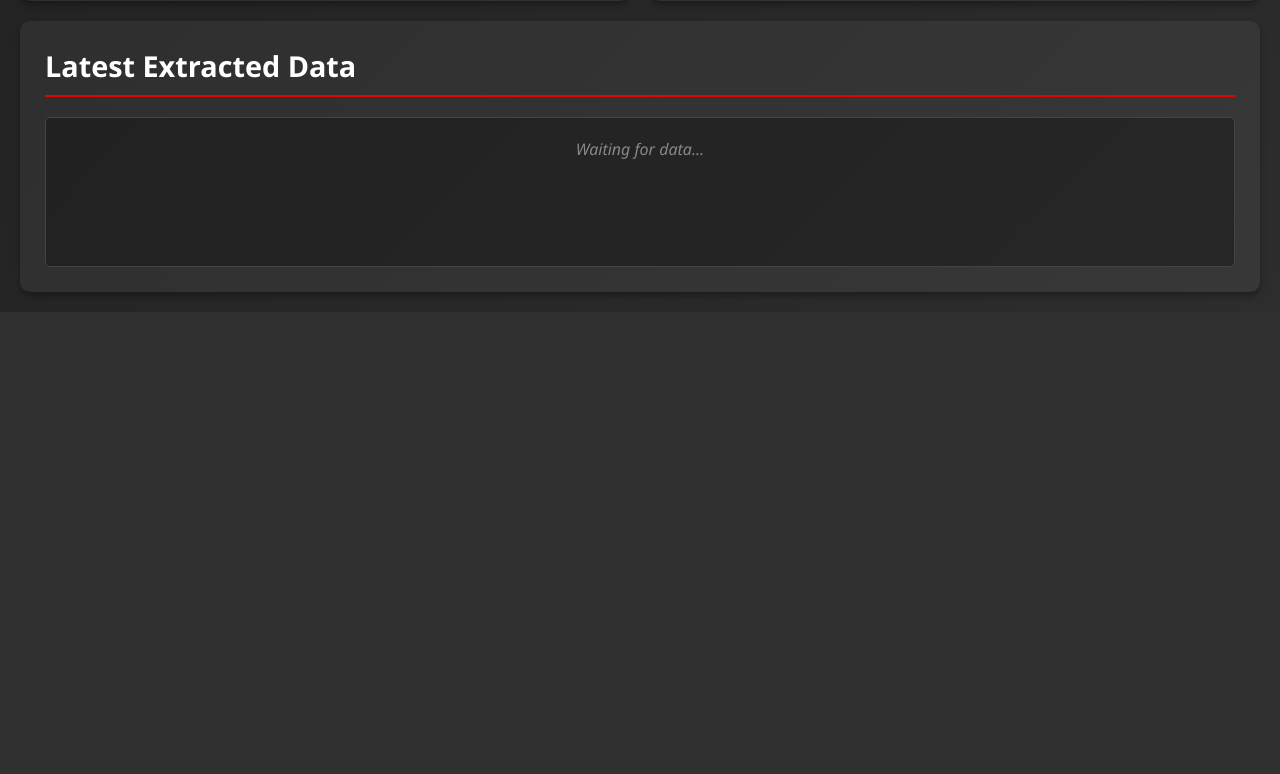
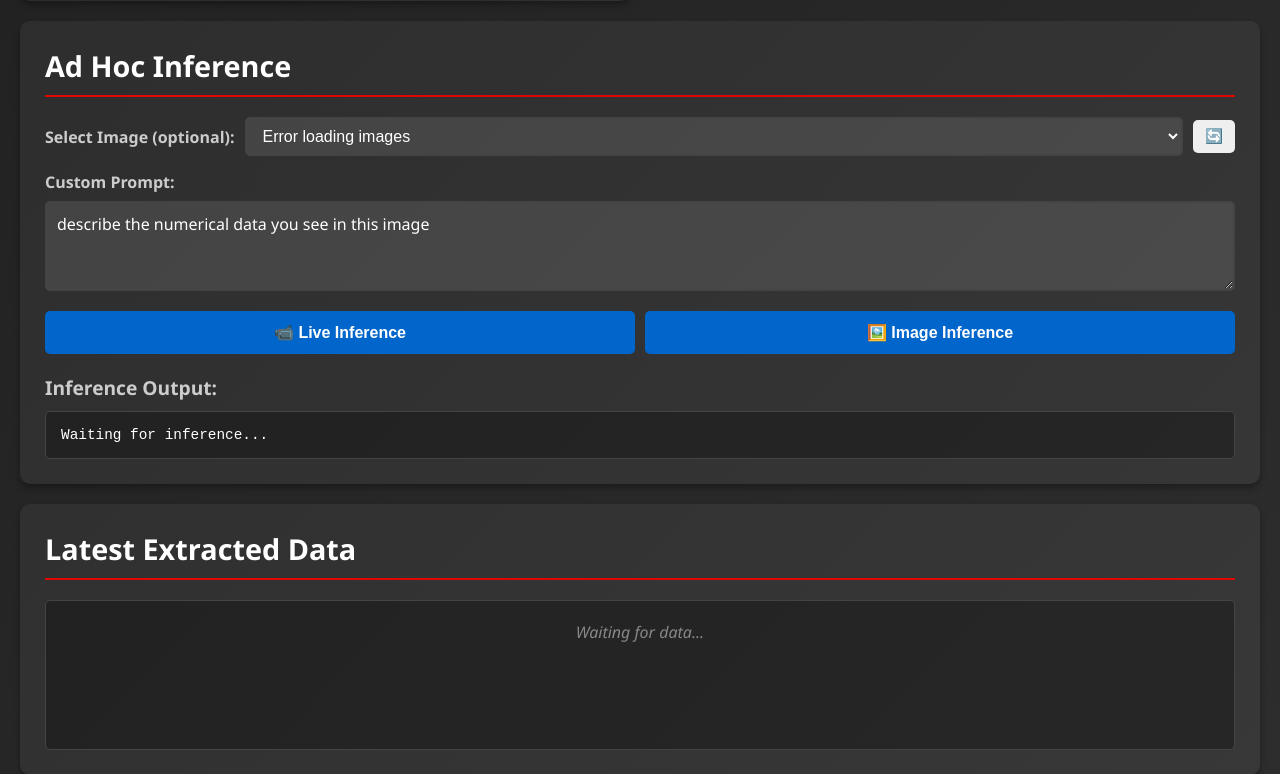
Before and after one commit to modestprophet/f1-superfan, a Flask app: page / in a window 1280 px wide. Shown: the part 820-1594 px from the top of the page. Before the commit the page ends 1120 px from the top, so only its background shows below. Run offline with Flask 3, Linux system fonts and the light colour scheme.

Commit message:
re-worked ad hoc inference

```diff
--- a/config/config.yaml
+++ b/config/config.yaml
@@ -10,16 +10,16 @@ capture:
     input: "data/input"
     processed: "data/processed"
     failed: "data/failed"
+    manual: "data/manual"
 
 llm:
   provider: "together"  # or 'ollama'
   ollama_host: "http://10.0.20.17:11434"
   ollama_model: "granite3.2-vision:latest"
-  together_api_key: ${TOGETHER_API_KEY}  # or set directly
   together_model: "meta-llama/Llama-4-Scout-17B-16E-Instruct"
   prompts:
     current_lap: "What is the current lap number shown in the image? Respond with JSON `{\"lap_number\": X}`."
-    timing_table: "Extract the full timing table from the image. For each driver, provide position, name, gap, and interval. Provide the response in a JSON object with a key 'timing_table' containing a list of drivers."
+    timing_table: "Extract the full timing table from the image. For each driver, provide position, name, gap, interval, and current tyre (if available). Provide the response in a JSON object with a key 'timing_table' containing a list of drivers."
 #    tire_info: "Extract the tire compound and age for each driver visible in the image. Respond with a JSON object containing a list of drivers with their tire info."
 
 database:
--- a/src/server.py
+++ b/src/server.py
@@ -27,6 +27,8 @@ class F1SuperfanServer:
 
         current_dir = os.path.dirname(os.path.abspath(__file__))
         project_root = os.path.dirname(current_dir)
+
+        self.manual_images_dir = self.config.get('capture.storage_paths.manual', 'data/manual')
 
         template_folder = os.path.join(project_root, 'templates')
         static_folder = os.path.join(project_root, 'static')
@@ -58,7 +60,7 @@ class F1SuperfanServer:
 
                 # Generate filename with timestamp
                 timestamp = datetime.now().strftime('%Y%m%d_%H%M%S')
-                input_dir = self.config.get('capture.storage_paths.input', 'data/input')
+                input_dir = self.config.get('capture.storage_paths.manual', 'data/manual')
                 filename = f"manual_{timestamp}.jpg"
                 output_path = os.path.join(input_dir, filename)
 
@@ -81,7 +83,7 @@ class F1SuperfanServer:
 
         @self.app.route('/adhoc_inference', methods=['POST'])
         def adhoc_inference():
-            """Perform ad hoc inference with custom prompt."""
+            """Perform ad hoc inference with custom prompt on live camera feed."""
             try:
                 if not self.image_processor.is_initialized():
                     return jsonify({'error': 'Camera not available'}), 503
@@ -96,7 +98,7 @@ class F1SuperfanServer:
                 if not custom_prompt:
                     return jsonify({'error': 'Prompt is required'}), 400
 
-                logger.info(f"Ad hoc inference requested with prompt: {custom_prompt}")
+                logger.info(f"Live inference requested with prompt: {custom_prompt}")
 
                 # Capture frame to temporary file
                 with tempfile.NamedTemporaryFile(suffix='.jpg', delete=False) as temp_file:
@@ -119,7 +121,7 @@ class F1SuperfanServer:
                 if response_text is None:
                     return jsonify({'error': 'Inference failed'}), 500
 
-                logger.info(f"Ad hoc inference successful")
+                logger.info(f"Live inference successful")
                 return jsonify({
                     'success': True,
                     'response': response_text,
@@ -127,7 +129,7 @@ class F1SuperfanServer:
                 })
 
             except Exception as e:
-                logger.error(f"Error in ad hoc inference: {e}")
+                logger.error(f"Error in live inference: {e}")
                 return jsonify({'error': str(e)}), 500
 
         @self.app.route('/status')
@@ -138,6 +140,76 @@ class F1SuperfanServer:
                 'inference_worker_running': self.inference_worker.running if self.inference_worker else False,
                 'capture_mode': self.config.get('capture.mode', 'unknown')
             })
+
+        @self.app.route('/manual_images/list', methods=['GET'])
+        def list_manual_images():
+            """Get list of images in the manual directory."""
+            try:
+                if not os.path.exists(self.manual_images_dir):
+                    return jsonify({'error': 'Manual images directory not found'}), 404
+
+                # Get list of image files
+                image_files = [
+                    f for f in os.listdir(self.manual_images_dir)
+                    if f.lower().endswith(('.png', '.jpg', '.jpeg'))
+                ]
+
+                image_files.sort()
+
+                logger.info(f"Found {len(image_files)} manual images")
+                return jsonify({
+                    'success': True,
+                    'files': image_files,
+                    'directory': self.manual_images_dir
+                })
+
+            except Exception as e:
+                logger.error(f"Error listing manual images: {e}")
+                return jsonify({'error': str(e)}), 500
+
+        @self.app.route('/manual_images/process_custom', methods=['POST'])
+        def process_manual_image_custom():
+            """Process a manual image with a custom prompt."""
+            try:
+                if not self.inference_worker:
+                    return jsonify({'error': 'Inference worker not available'}), 503
+
+                # Get data from request
+                data = request.get_json()
+                filename = data.get('filename')
+                custom_prompt = data.get('prompt')
+
+                if not filename:
+                    return jsonify({'error': 'Filename is required'}), 400
+
+                if not custom_prompt:
+                    return jsonify({'error': 'Prompt is required'}), 400
+
+                # Construct full path
+                image_path = os.path.join(self.manual_images_dir, filename)
+
+                if not os.path.exists(image_path):
+                    return jsonify({'error': 'Image file not found'}), 404
+
+                logger.info(f"Processing manual image with custom prompt: {filename}")
+
+                # Call LLM with custom prompt
+                response_text = self.inference_worker._call_llm(image_path, custom_prompt)
+
+                if response_text is None:
+                    return jsonify({'error': 'Inference failed'}), 500
+
+                logger.info(f"Manual image custom processing successful: {filename}")
+                return jsonify({
+                    'success': True,
+                    'filename': filename,
+                    'prompt': custom_prompt,
+                    'response': response_text
+                })
+
+            except Exception as e:
+                logger.error(f"Error processing manual image with custom prompt: {e}")
+                return jsonify({'error': str(e)}), 500
 
     def _generate_video_stream(self):
         while True:
--- a/static/css/style.css
+++ b/static/css/style.css
@@ -181,6 +181,93 @@ section h2 {
     overflow-y: auto;
 }
 
+.manual-testing-section {
+    grid-column: 2;
+}
+
+.manual-controls {
+    margin-bottom: 20px;
+}
+
+.file-selector {
+    display: flex;
+    align-items: center;
+    gap: 10px;
+    margin-bottom: 15px;
+}
+
+.file-selector label {
+    font-weight: bold;
+    color: #cccccc;
+    min-width: 120px;
+}
+
+.image-select {
+    flex: 1;
+    padding: 8px 12px;
+    font-size: 1em;
+    border: 2px solid #444;
+    border-radius: 5px;
+    background: rgba(255, 255, 255, 0.1);
+    color: #ffffff;
+    cursor: pointer;
+}
+
+.image-select:focus {
+    outline: none;
+    border-color: #0066cc;
+}
+
+.btn-small {
+    padding: 8px 12px;
+    font-size: 0.9em;
+}
+
+.button-group {
+    display: flex;
+    gap: 10px;
+    margin-bottom: 10px;
+}
+
+.button-group .btn {
+    flex: 1;
+}
+
+#manual-status {
+    display: block;
+    margin-top: 10px;
+    font-weight: bold;
+    font-size: 0.9em;
+}
+
+#manual-output {
+    margin-top: 20px;
+}
+
+#manual-output h3 {
+    margin-bottom: 10px;
+    font-size: 1.2em;
+    color: #cccccc;
+}
+
+#manual-results {
+    background: rgba(0, 0, 0, 0.3);
+    padding: 15px;
+    border-radius: 5px;
+    border: 1px solid #444;
+    color: #ffffff;
+    white-space: pre-wrap;
+    word-wrap: break-word;
+    font-family: 'Courier New', monospace;
+    font-size: 0.9em;
+    max-height: 300px;
+    overflow-y: auto;
+}
+
+.adhoc-inference-section {
+    grid-column: 1 / -1;
+}
+
 .data-section {
     grid-column: 1 / -1;
 }
@@ -206,6 +293,7 @@ section h2 {
     }
 
     .video-section,
+    .manual-testing-section,
     .adhoc-inference-section,
     .data-section {
         grid-column: 1;
--- a/static/js/app.js
+++ b/static/js/app.js
@@ -3,10 +3,13 @@
 document.addEventListener('DOMContentLoaded', function() {
     const manualCaptureBtn = document.getElementById('manual-capture-btn');
     const statusMessage = document.getElementById('status-message');
-    const adhocInferenceBtn = document.getElementById('adhoc-inference-btn');
+    const liveInferenceBtn = document.getElementById('live-inference-btn');
+    const imageInferenceBtn = document.getElementById('image-inference-btn');
     const customPromptTextarea = document.getElementById('custom-prompt');
     const inferenceStatus = document.getElementById('inference-status');
     const inferenceResult = document.getElementById('inference-result');
+    const manualImageSelect = document.getElementById('manual-image-select');
+    const refreshFilesBtn = document.getElementById('refresh-files-btn');
 
     // Manual capture handler
     manualCaptureBtn.addEventListener('click', async function() {
@@ -43,11 +46,11 @@ document.addEventListener('DOMContentLoaded', function() {
         }
     });
 
-    // Ad hoc inference handler
-    adhocInferenceBtn.addEventListener('click', async function() {
+    // Live inference handler (captures from camera)
+    liveInferenceBtn.addEventListener('click', async function() {
         try {
-            adhocInferenceBtn.disabled = true;
-            inferenceStatus.textContent = 'Running inference...';
+            liveInferenceBtn.disabled = true;
+            inferenceStatus.textContent = 'Running live inference...';
             inferenceStatus.style.color = '#ffaa00';
             inferenceResult.textContent = 'Processing...';
 
@@ -55,7 +58,7 @@ document.addEventListener('DOMContentLoaded', function() {
             if (!prompt) {
                 inferenceStatus.textContent = '✗ Please enter a prompt';
                 inferenceStatus.style.color = '#ff4444';
-                adhocInferenceBtn.disabled = false;
+                liveInferenceBtn.disabled = false;
                 return;
             }
 
@@ -72,8 +75,6 @@ document.addEventListener('DOMContentLoaded', function() {
             if (response.ok) {
                 inferenceStatus.textContent = '✓ Inference complete';
                 inferenceStatus.style.color = '#44ff44';
-
-                // Display the result
                 inferenceResult.textContent = data.response;
 
                 setTimeout(() => {
@@ -90,8 +91,96 @@ document.addEventListener('DOMContentLoaded', function() {
             inferenceStatus.style.color = '#ff4444';
             inferenceResult.textContent = `Error: ${error.message}`;
         } finally {
-            adhocInferenceBtn.disabled = false;
+            liveInferenceBtn.disabled = false;
         }
+    });
+
+    // Image inference handler (uses selected image)
+    imageInferenceBtn.addEventListener('click', async function() {
+        try {
+            const selectedFile = manualImageSelect.value;
+            if (!selectedFile) {
+                inferenceStatus.textContent = '✗ Please select an image';
+                inferenceStatus.style.color = '#ff4444';
+                return;
+            }
+
+            const prompt = customPromptTextarea.value.trim();
+            if (!prompt) {
+                inferenceStatus.textContent = '✗ Please enter a prompt';
+                inferenceStatus.style.color = '#ff4444';
+                return;
+            }
+
+            imageInferenceBtn.disabled = true;
+            inferenceStatus.textContent = 'Processing selected image...';
+            inferenceStatus.style.color = '#ffaa00';
+            inferenceResult.textContent = 'Processing...';
+
+            const response = await fetch('/manual_images/process_custom', {
+                method: 'POST',
+                headers: {
+                    'Content-Type': 'application/json'
+                },
+                body: JSON.stringify({
+                    filename: selectedFile,
+                    prompt: prompt
+                })
+            });
+
+            const data = await response.json();
+
+            if (response.ok) {
+                inferenceStatus.textContent = '✓ Processing complete';
+                inferenceStatus.style.color = '#44ff44';
+                inferenceResult.textContent = data.response;
+
+                setTimeout(() => {
+                    inferenceStatus.textContent = '';
+                }, 3000);
+            } else {
+                inferenceStatus.textContent = `✗ Error: ${data.error}`;
+                inferenceStatus.style.color = '#ff4444';
+                inferenceResult.textContent = `Error: ${data.error}`;
+            }
+
+        } catch (error) {
+            inferenceStatus.textContent = `✗ Error: ${error.message}`;
+            inferenceStatus.style.color = '#ff4444';
+            inferenceResult.textContent = `Error: ${error.message}`;
+        } finally {
+            imageInferenceBtn.disabled = false;
+        }
+    });
+
+    // Load manual images list
+    async function loadManualImages() {
+        try {
+            const response = await fetch('/manual_images/list');
+            const data = await response.json();
+
+            if (response.ok && data.files && data.files.length > 0) {
+                manualImageSelect.innerHTML = '<option value="">-- Select an image --</option>';
+                data.files.forEach(file => {
+                    const option = document.createElement('option');
+                    option.value = file;
+                    option.textContent = file;
+                    manualImageSelect.appendChild(option);
+                });
+                console.log(`Loaded ${data.files.length} manual images`);
+            } else {
+                manualImageSelect.innerHTML = '<option value="">No images found</option>';
+                console.warn('No manual images found');
+            }
+        } catch (error) {
+            console.error('Error loading manual images:', error);
+            manualImageSelect.innerHTML = '<option value="">Error loading images</option>';
+        }
+    }
+
+    // Refresh files button handler
+    refreshFilesBtn.addEventListener('click', function() {
+        loadManualImages();
     });
 
     // Check system status
@@ -112,6 +201,9 @@ document.addEventListener('DOMContentLoaded', function() {
         }
     }
 
+    // Load manual images on page load
+    loadManualImages();
+
     // Check status on load
     checkStatus();
 
--- a/templates/index.html
+++ b/templates/index.html
@@ -28,6 +28,13 @@
             <section class="adhoc-inference-section">
                 <h2>Ad Hoc Inference</h2>
                 <div class="inference-controls">
+                    <div class="file-selector">
+                        <label for="manual-image-select">Select Image (optional):</label>
+                        <select id="manual-image-select" class="image-select">
+                            <option value="">Loading...</option>
+                        </select>
+                        <button id="refresh-files-btn" class="btn btn-small">🔄</button>
+                    </div>
                     <div class="prompt-container">
                         <label for="custom-prompt">Custom Prompt:</label>
                         <textarea
@@ -35,7 +42,10 @@
                             rows="3"
                             placeholder="Enter your custom prompt here...">describe the numerical data you see in this image</textarea>
                     </div>
-                    <button id="adhoc-inference-btn" class="btn btn-secondary">🔍 Run Inference</button>
+                    <div class="button-group">
+                        <button id="live-inference-btn" class="btn btn-secondary">📹 Live Inference</button>
+                        <button id="image-inference-btn" class="btn btn-secondary">🖼️ Image Inference</button>
+                    </div>
                     <span id="inference-status"></span>
                 </div>
                 <div id="inference-output">
```
